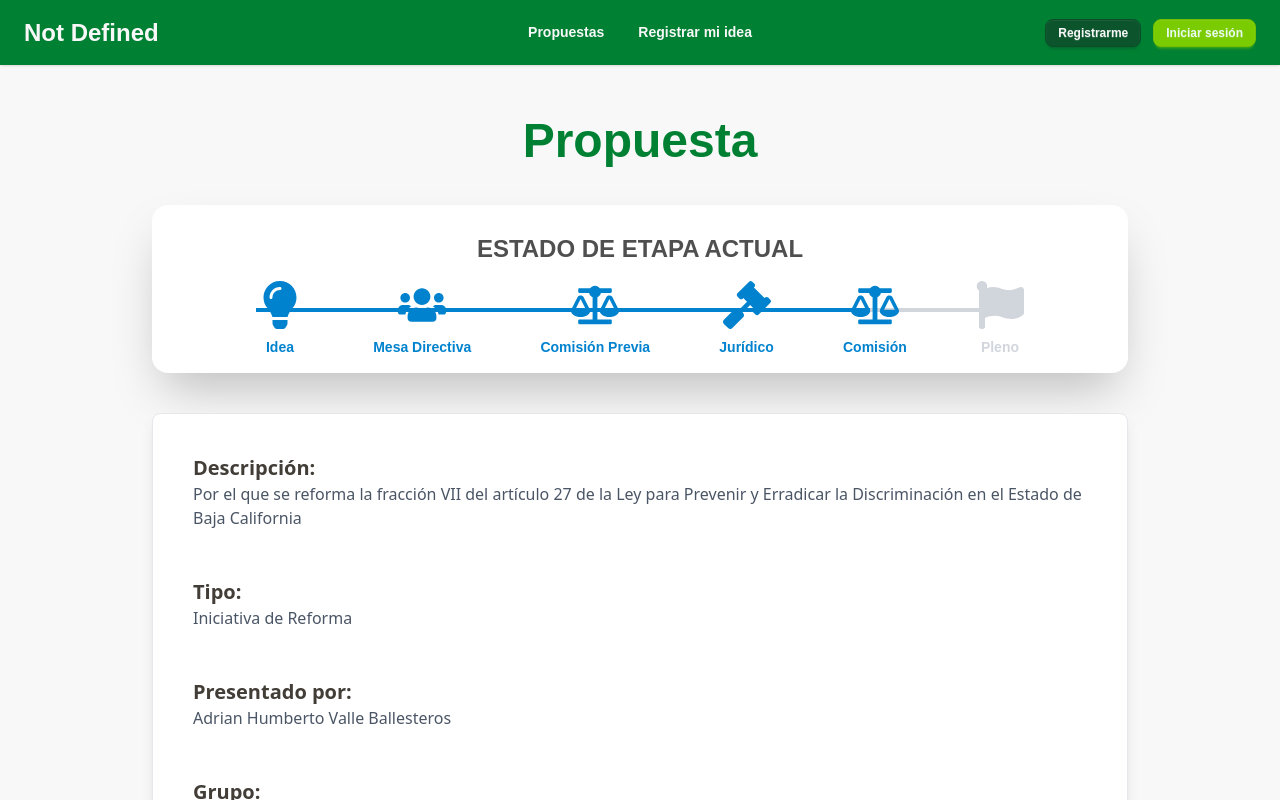
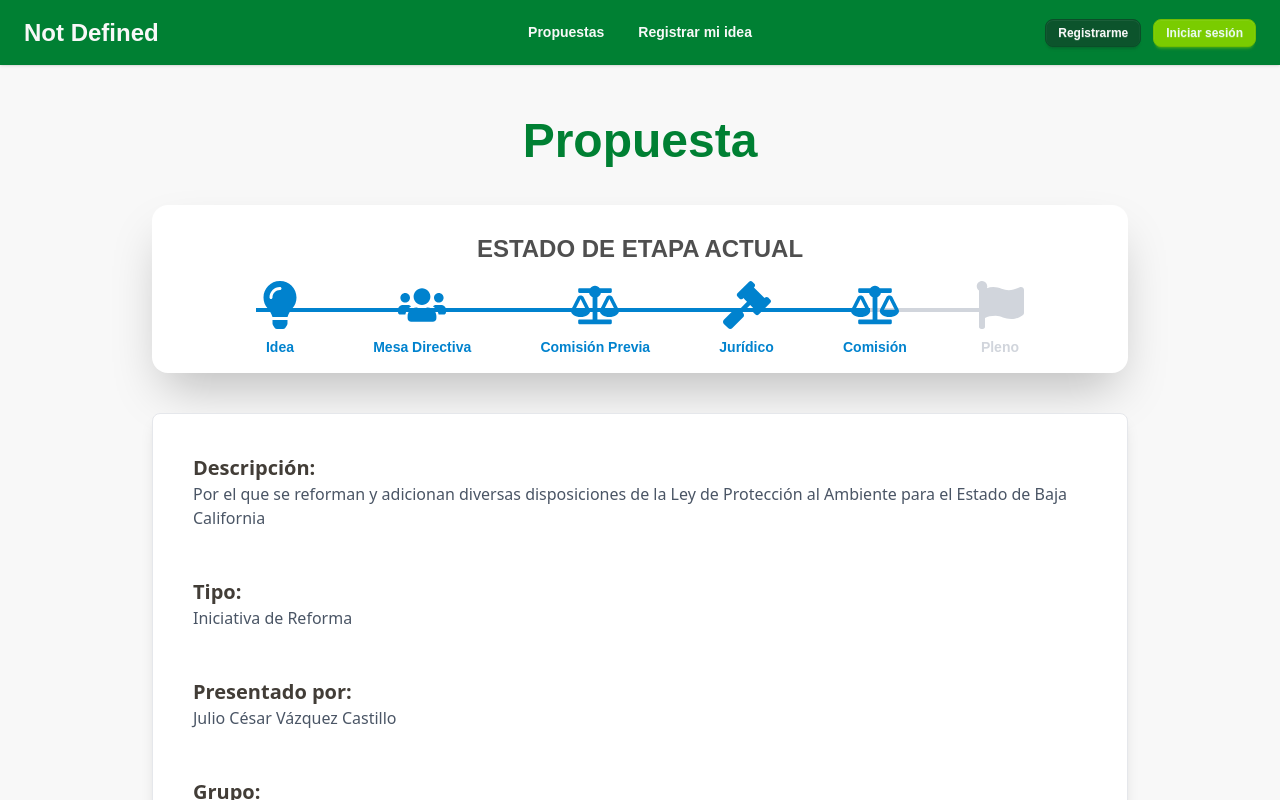
Before and after one commit to tessarivas/NotDefined, a React (Vite) app: page /NotDefined/selectedProposal in a window 1280 px wide. Shown: the top 800 px of the page. Built offline with nearby package versions, Linux system fonts and the light colour scheme; a web font is replaced by a local one.

Commit message:
Redireccionar proposal 5

```diff
--- a/src/components/Dashboard.jsx
+++ b/src/components/Dashboard.jsx
@@ -1,4 +1,5 @@
 import allInitiatives from "../assets/initiatives.js";
+import { Link } from "react-router-dom";
 
 export const Dashboard = ({ limit, initiatives = allInitiatives }) => {
   const displayedInitiatives = limit
@@ -31,11 +32,13 @@ export const Dashboard = ({ limit, initiatives = allInitiatives }) => {
                   <td className="px-4 py-3 text-center">{item.date}</td>
                   <td className="px-4 py-3 text-center">{item.estado}</td>
                   <td className="px-4 py-3 text-center">
+                    <Link to={`/selectedProposal/#`}>
                       <button
                         className={`w-32 py-5 rounded-lg text-sm font-medium btn ${item.color}`}
                       >
                         {item.stage}
                       </button>
+                    </Link>
                   </td>
                 </tr>
               ))}
--- a/src/components/NewIdeaForm.jsx
+++ b/src/components/NewIdeaForm.jsx
@@ -2,7 +2,7 @@ export const NewIdeaForm = () => {
     return (
       <div className="flex items-center justify-center min-h-screen bg-base-200">
         <fieldset className="w-full max-w-3xl bg-base-100 shadow-lg rounded-box p-6 space-y-4 border border-base-300">
-          <legend className="text-xxl text-primary text-center">Registrar Idea</legend>
+          <legend className="text-center text-2xl lg:text-4xl font-title-text font-bold text-secondary mt-6 mb-4 p-5">Registrar Idea</legend>
 
           {/* Título de la propuesta */}
           <div className="space-y-1">
--- a/src/pages/SelectedProposal.jsx
+++ b/src/pages/SelectedProposal.jsx
@@ -10,13 +10,14 @@ import {
 export default function SelectedProposal() {
   const selectedInitiative = {
     description:
-      "Por el que se reforma la fracción VII del artículo 27 de la Ley para Prevenir y Erradicar la Discriminación en el Estado de Baja California",
+      "Por el que se reforman y adicionan diversas disposiciones de la Ley de Protección al Ambiente para el Estado de Baja California",
     type: "Iniciativa de Reforma",
-    presented_by: "Adrian Humberto Valle Ballesteros",
-    group: "PRI",
+    presented_by: "Julio César Vázquez Castillo",
+    group: "PT",
     date: "2025/03/13",
     stage: "Comisión", // Etapa actual
-    pdf_link: "#", // Enlace al PDF
+    pdf_link:
+      "https://www.congresobc.gob.mx/Documentos/ProcesoParlamentario/Iniciativas/20250313_INICIATIVA%2019DIP.%20VALLE%20ART.%2027%20LEY%20DISCRIMINACION.PDF", // Enlace al PDF
   };
 
   const stages = [
```
Lines whose indentation alone changed are shown as unchanged.
